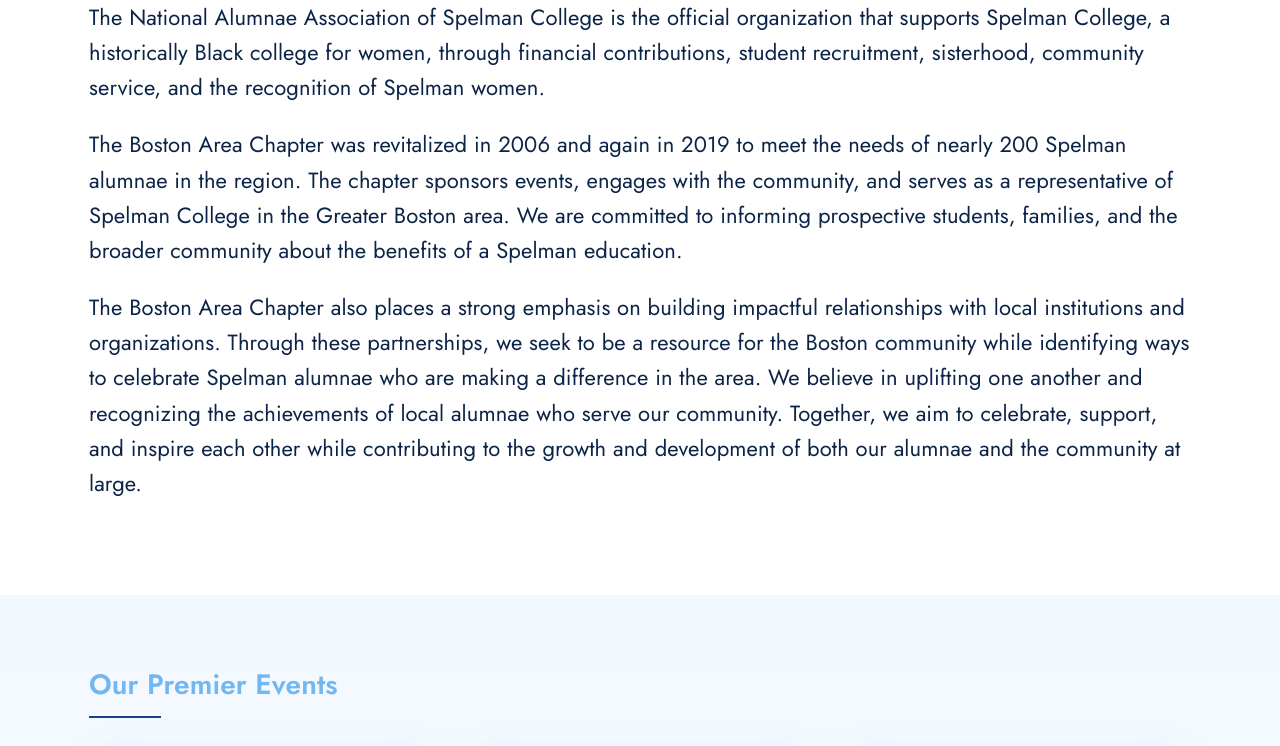
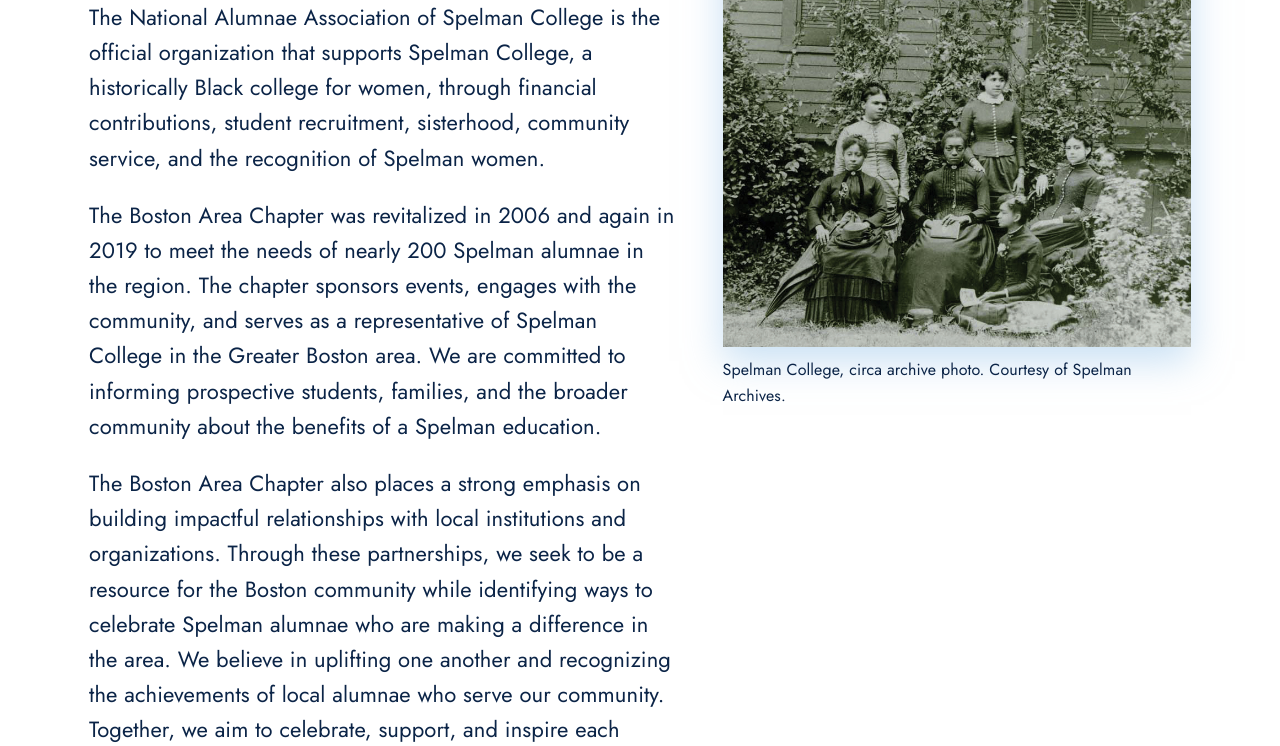
Before and after one commit to naascboston/website, a plain HTML site: page about.html in a window 1280 px wide. Shown: the part 284-1030 px from the top of the page. Drawn offline with Linux system fonts and the light colour scheme.

Commit message:
Add files via upload

```diff
--- a/about.html
+++ b/about.html
@@ -29,11 +29,14 @@
 </header>
 
 <main id="main" tabindex="-1">
-<div class="wrap">
+<div class="wrap split">
+ <div>
   <h1>About Us</h1>
   <p>The National Alumnae Association of Spelman College is the official organization that supports Spelman College, a historically Black college for women, through financial contributions, student recruitment, sisterhood, community service, and the recognition of Spelman women.</p>
   <p>The Boston Area Chapter was revitalized in 2006 and again in 2019 to meet the needs of nearly 200 Spelman alumnae in the region. The chapter sponsors events, engages with the community, and serves as a representative of Spelman College in the Greater Boston area. We are committed to informing prospective students, families, and the broader community about the benefits of a Spelman education.</p>
   <p>The Boston Area Chapter also places a strong emphasis on building impactful relationships with local institutions and organizations. Through these partnerships, we seek to be a resource for the Boston community while identifying ways to celebrate Spelman alumnae who are making a difference in the area. We believe in uplifting one another and recognizing the achievements of local alumnae who serve our community. Together, we aim to celebrate, support, and inspire each other while contributing to the growth and development of both our alumnae and the community at large.</p>
+ </div>
+ <figure class="side-photo"><img src="photos/0419_CircaSpelmanCollege_SpelmanArchives_courtesy.jpg" alt="Historic photo of Spelman College from the Spelman Archives" onerror="this.remove()"><figcaption>Spelman College, circa archive photo. Courtesy of Spelman Archives.</figcaption></figure>
 </div>
 <div class="band"><div class="wrap">
   <h2>Our Premier Events</h2>
@@ -43,9 +46,6 @@
    <article class="card"><h3>SpelHouse Christmas Party</h3><p>Our annual holiday celebration with our Morehouse Brothers.</p><a class="btn" href="spelhouse-christmas.html">Learn More</a></article>
   </div>
 </div></div>
-
-<figure class="feature-photo"><span>Photo</span><img src="photos/gradclassphoto.jpg" alt="Spelman Grads" onerror="this.remove()"></figure>
-
 <div class="wrap">
   <h2>Our Sponsors</h2>
   <ul class="sponsor-list"><li>Sponsor 1</li><li>Sponsor 2</li><li>Sponsor 3</li><li>Sponsor 4</li></ul>
--- a/styles.css
+++ b/styles.css
@@ -3,7 +3,7 @@
 body{margin:0;background:var(--bg);color:var(--text);font-family:"Jost","Helvetica Neue",Arial,sans-serif;font-size:22px;line-height:1.6;letter-spacing:.005em}
 h1,h2,h3{font-size:32px;line-height:1.25;margin:0 0 .6em;color:var(--accent);font-weight:600}
 h2{margin-bottom:1.1em}
-h2::after{content:"";display:block;width:72px;height:2px;background:#114488;margin-top:14px}
+h2::after{content:"";display:block;width:72px;height:3px;background:#114488;margin-top:14px}
 p{margin:0 0 1em}
 a{color:var(--accent)}
 :focus-visible{outline:4px solid var(--accent);outline-offset:3px}
@@ -99,7 +99,14 @@ footer a{color:#114488}
 .embed{position:relative;overflow:hidden;height:700px;width:100%;max-width:900px}
 .embed iframe{position:absolute;border:0;top:0;left:0;bottom:0;right:0;width:100%;height:100%}
 
+/* About photo */
+.split{display:grid;grid-template-columns:1.25fr 1fr;gap:48px;align-items:start}
+.side-photo{margin:0}
+.side-photo img{width:100%;height:auto;display:block;box-shadow:0 14px 36px rgba(146,193,233,.5)}
+.side-photo figcaption{font-size:16px;margin-top:10px}
+
 @media(max-width:700px){
+.split{grid-template-columns:1fr}
 nav{width:100%;flex-direction:column}
 .sub{position:static;display:block;box-shadow:none;border-top:0;min-width:0;padding:0 0 0 14px}
 .dd>a::after{content:""}
```
